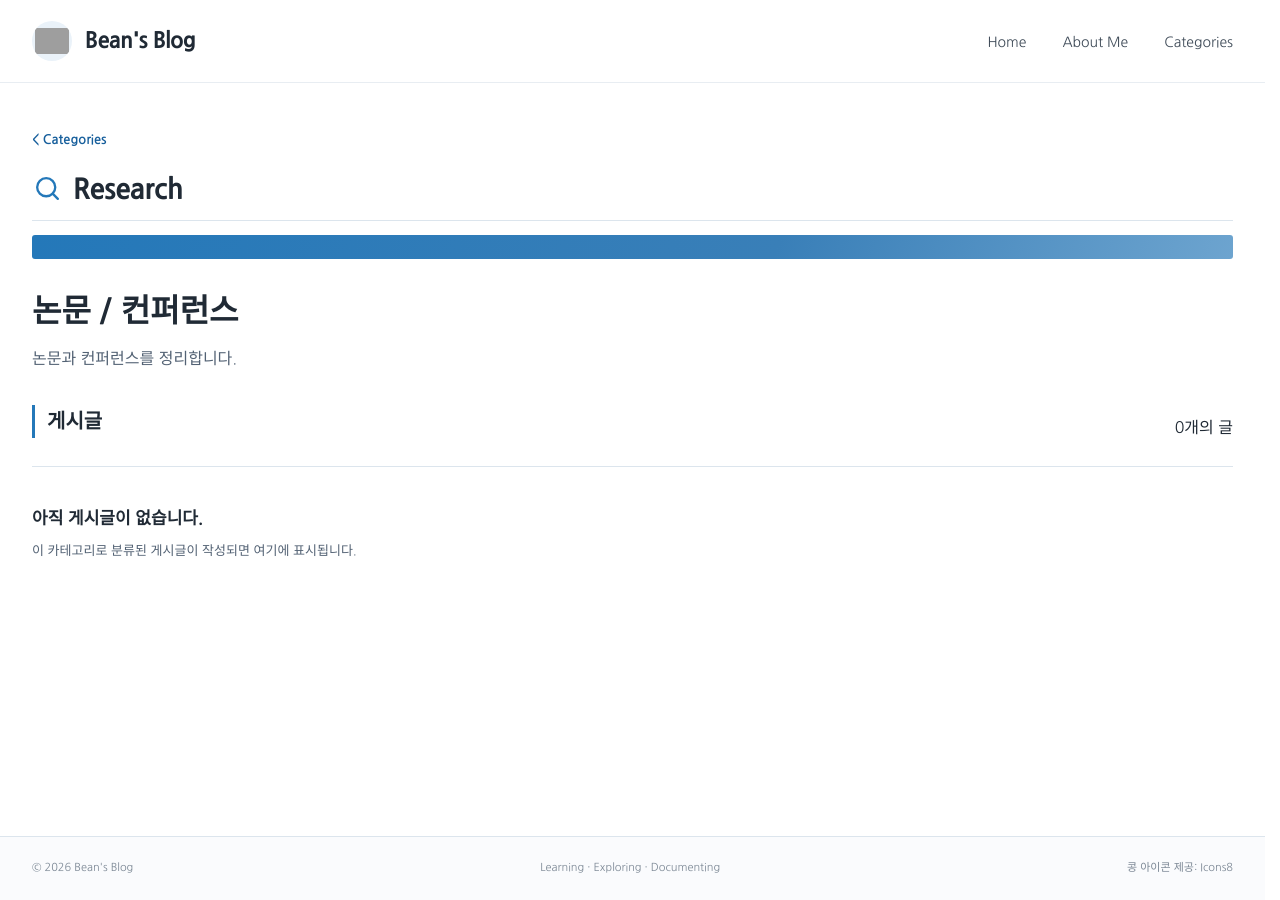
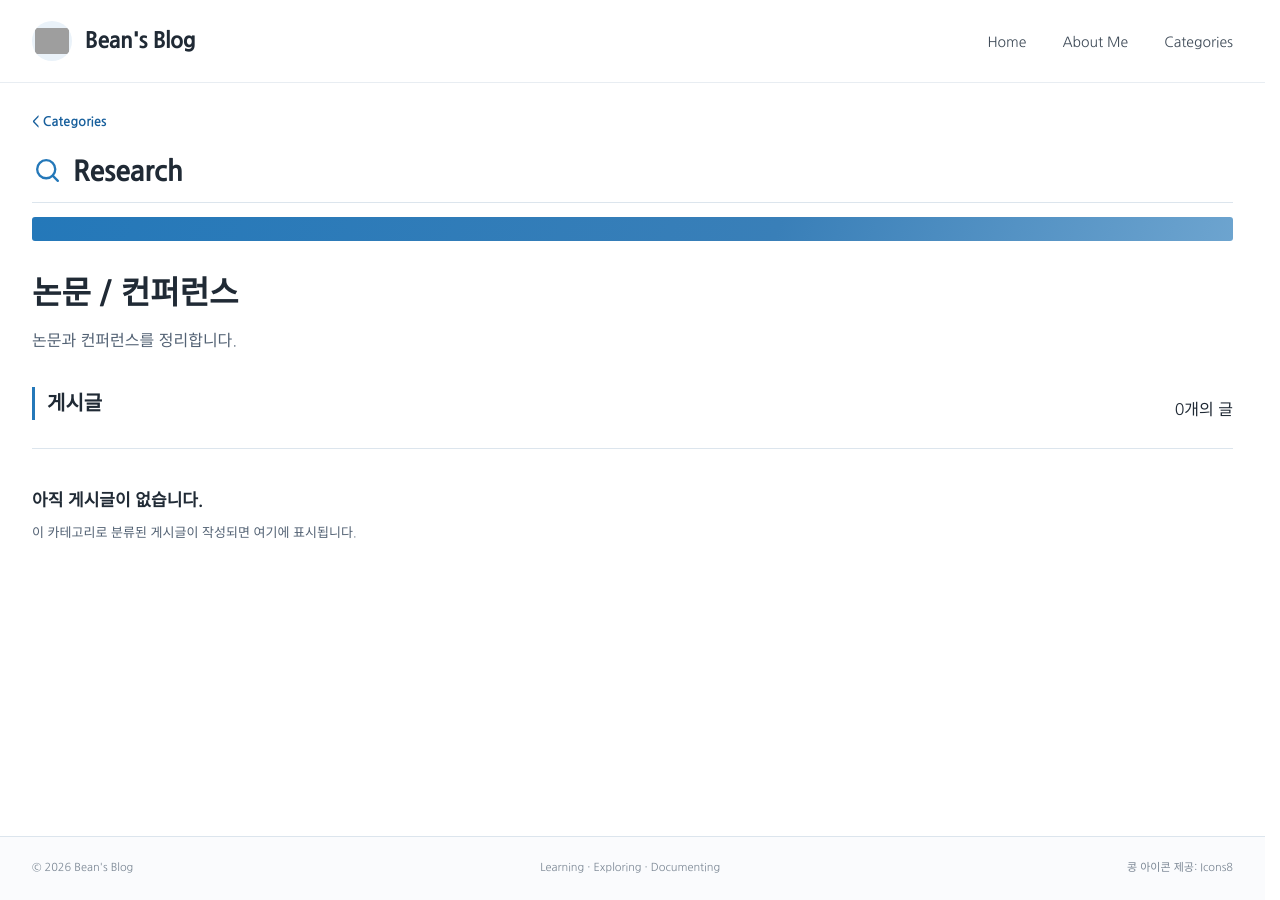
Before and after one commit to BEAN-CMD418/bean-cmd418.github.io, a Jekyll site: the page built from research/index.md, in a window 1280 px wide. Built offline with Jekyll 4.4.1, drawn with Linux system fonts in a browser that asks for light colours; some web fonts are replaced; grey boxes are pictures that could not be loaded.

Commit message:
Reduce top spacing on category pages

```diff
--- a/assets/css/bean-theme.css
+++ b/assets/css/bean-theme.css
@@ -326,3 +326,9 @@ pre { overflow-x: auto; padding: 16px; background: #f2f5f8; border: 1px solid va
 .category-detail-body .category-post-section {
   margin-top: 32px;
 }
+
+
+/* Pull the category-page content closer to the site header. */
+.page-shell.category-shell {
+  padding-top: 24px;
+}
```
